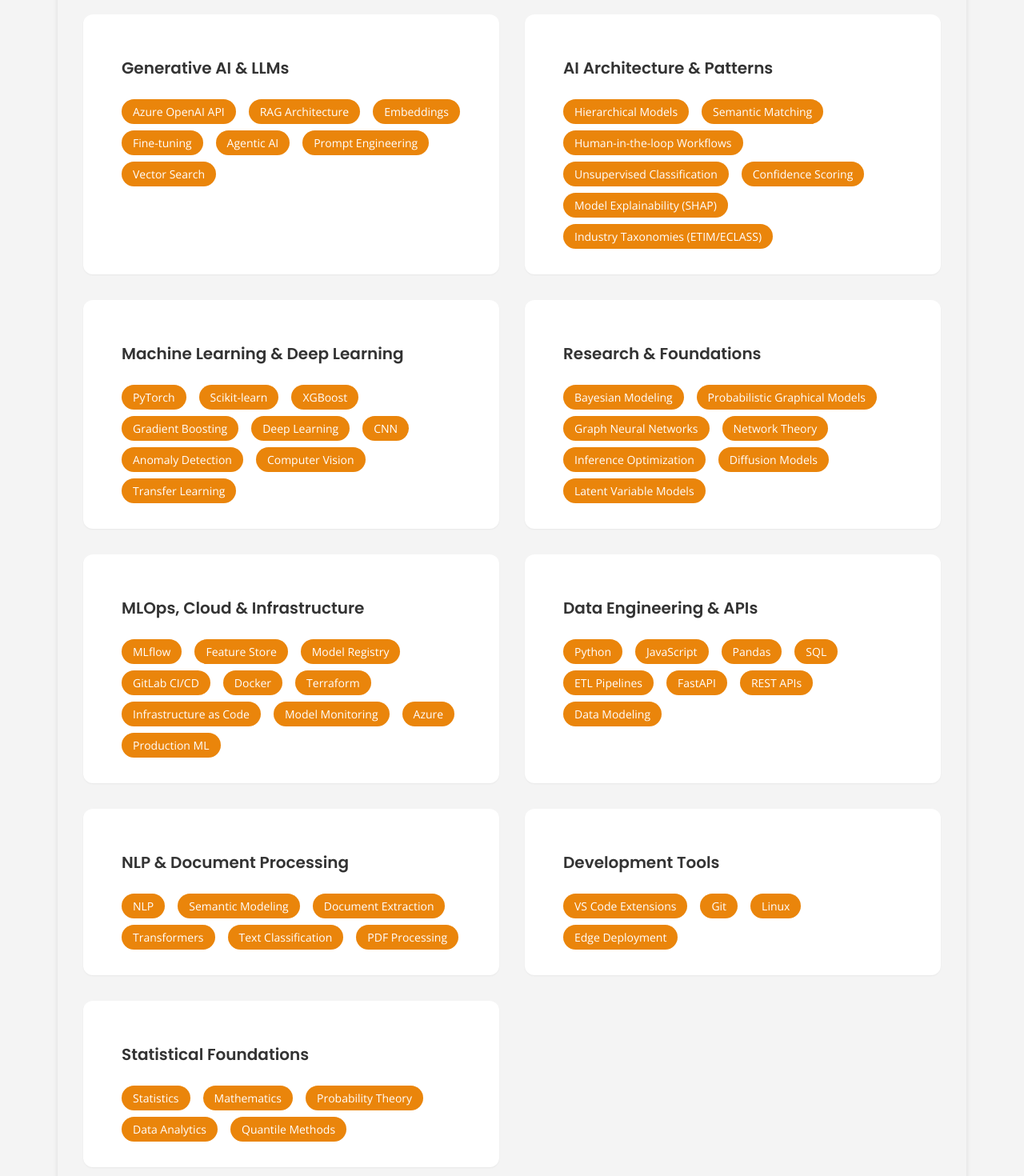
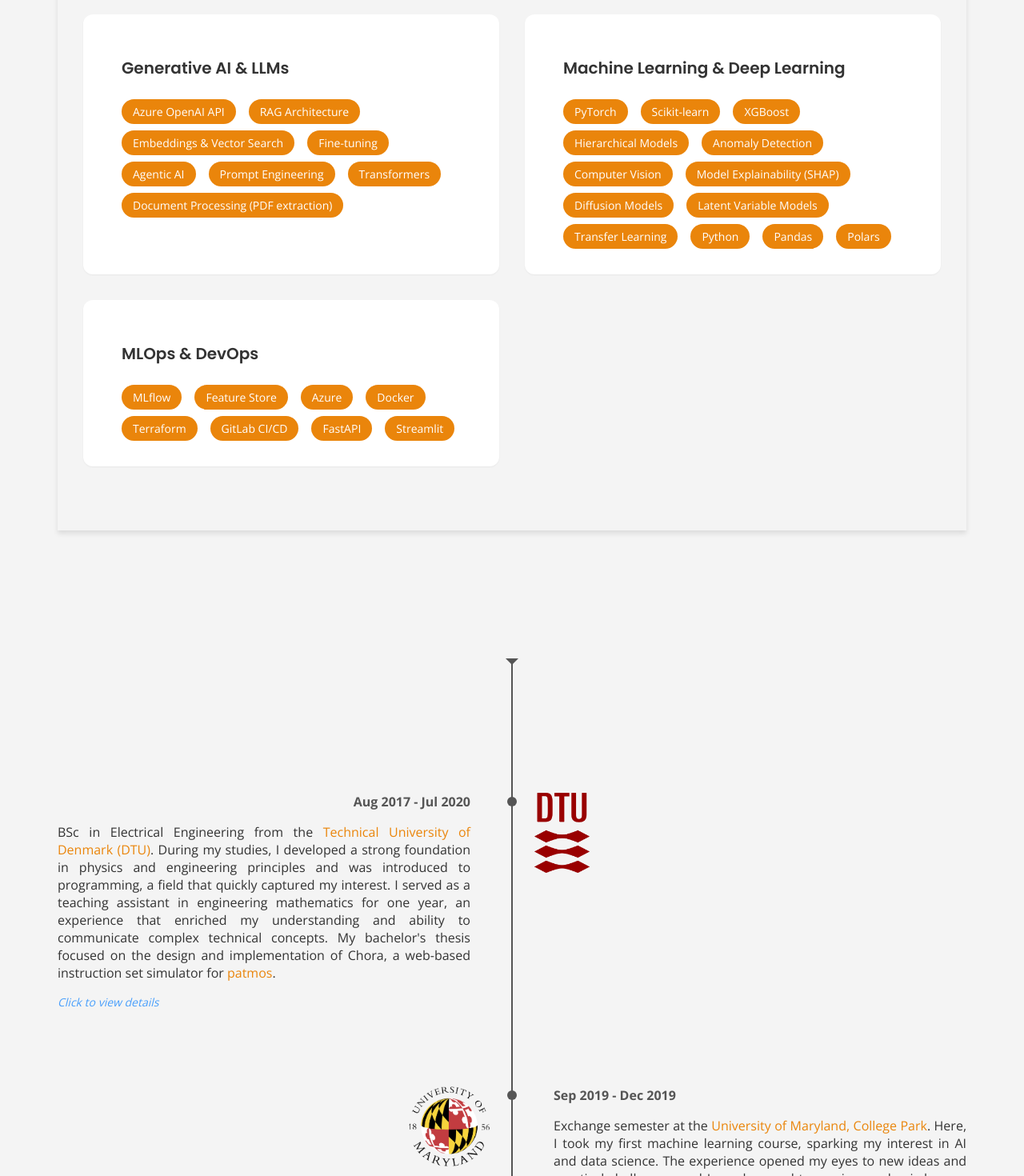
Before and after one commit to simonamtoft/cv-website, a React (Create React App) app: page / in a window 1280 px wide. Shown: the part 2040-3510 px from the top of the page at 80% size. Built offline with nearby package versions, Linux system fonts and the light colour scheme.

Commit message:
streamline skills section

```diff
--- a/src/data/skills.js
+++ b/src/data/skills.js
@@ -2,83 +2,37 @@
   "Generative AI & LLMs": [
     "Azure OpenAI API",
     "RAG Architecture",
-    "Embeddings",
+    "Embeddings & Vector Search",
     "Fine-tuning",
     "Agentic AI",
     "Prompt Engineering",
-    "Vector Search"
-  ],
-  "AI Architecture & Patterns": [
-    "Hierarchical Models",
-    "Semantic Matching",
-    "Human-in-the-loop Workflows",
-    "Unsupervised Classification",
-    "Confidence Scoring",
-    "Model Explainability (SHAP)",
-    "Industry Taxonomies (ETIM/ECLASS)"
+    "Transformers",
+    "Document Processing (PDF extraction)"
   ],
   "Machine Learning & Deep Learning": [
     "PyTorch",
     "Scikit-learn",
     "XGBoost",
-    "Gradient Boosting",
-    "Deep Learning",
-    "CNN",
+    "Hierarchical Models",
     "Anomaly Detection",
     "Computer Vision",
-    "Transfer Learning"
+    "Model Explainability (SHAP)",
+    "Diffusion Models",
+    "Latent Variable Models",
+    "Transfer Learning",
+    "Python",
+    "Pandas",
+    "Polars"
   ],
-  "Research & Foundations": [
-    "Bayesian Modeling",
-    "Probabilistic Graphical Models",
-    "Graph Neural Networks",
-    "Network Theory",
-    "Inference Optimization",
-    "Diffusion Models",
-    "Latent Variable Models"
-  ],
-  "MLOps, Cloud & Infrastructure": [
+  "MLOps & DevOps": [
     "MLflow",
     "Feature Store",
-    "Model Registry",
-    "GitLab CI/CD",
+    "Azure",
     "Docker",
     "Terraform",
-    "Infrastructure as Code",
-    "Model Monitoring",
-    "Azure",
-    "Production ML"
-  ],
-  "Data Engineering & APIs": [
-    "Python",
-    "JavaScript",
-    "Pandas",
-    "SQL",
-    "ETL Pipelines",
+    "GitLab CI/CD",
     "FastAPI",
-    "REST APIs",
-    "Data Modeling"
-  ],
-  "NLP & Document Processing": [
-    "NLP",
-    "Semantic Modeling",
-    "Document Extraction",
-    "Transformers",
-    "Text Classification",
-    "PDF Processing"
-  ],
-  "Development Tools": [
-    "VS Code Extensions",
-    "Git",
-    "Linux",
-    "Edge Deployment"
-  ],
-  "Statistical Foundations": [
-    "Statistics",
-    "Mathematics",
-    "Probability Theory",
-    "Data Analytics",
-    "Quantile Methods"
+    "Streamlit"
   ]
 };
 
```
